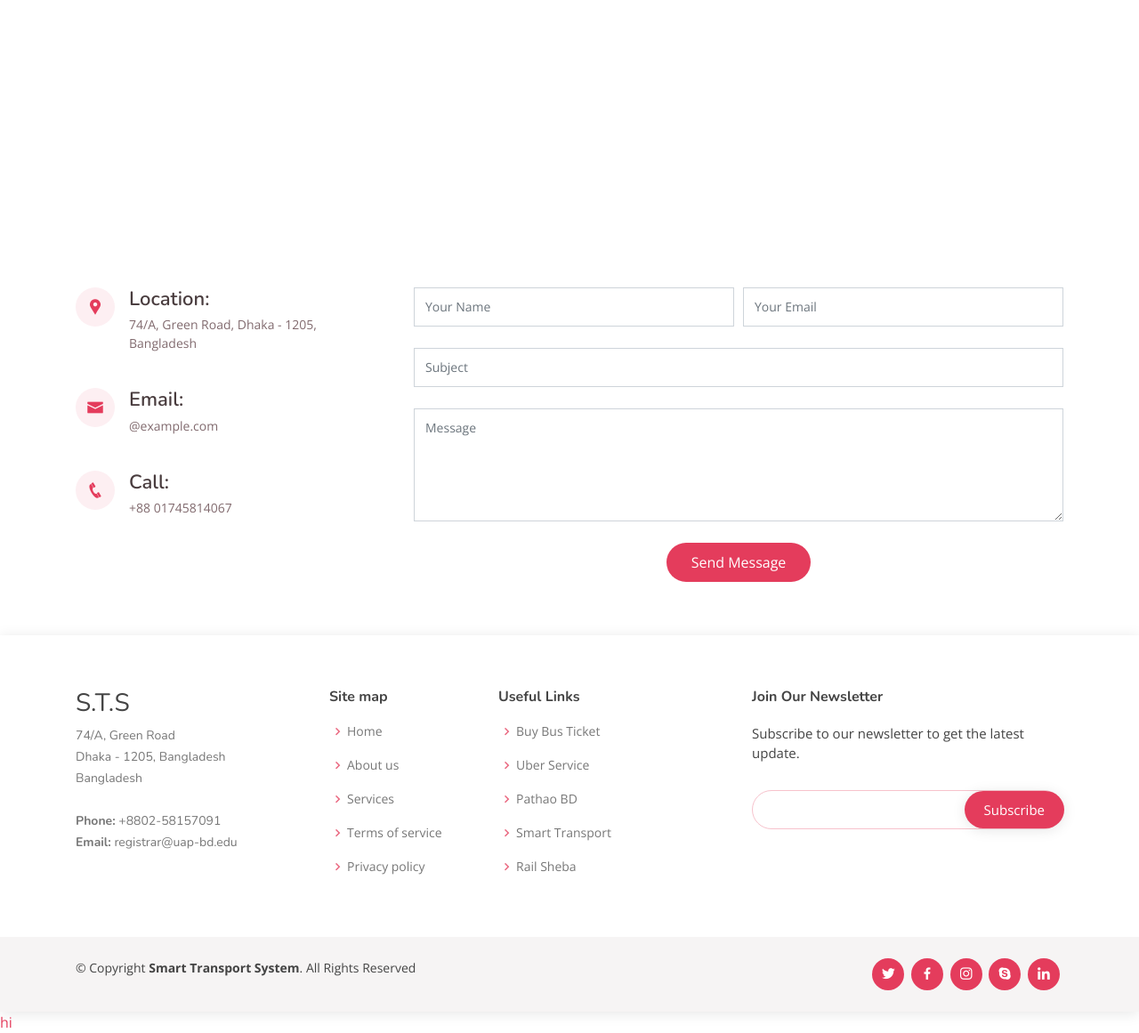
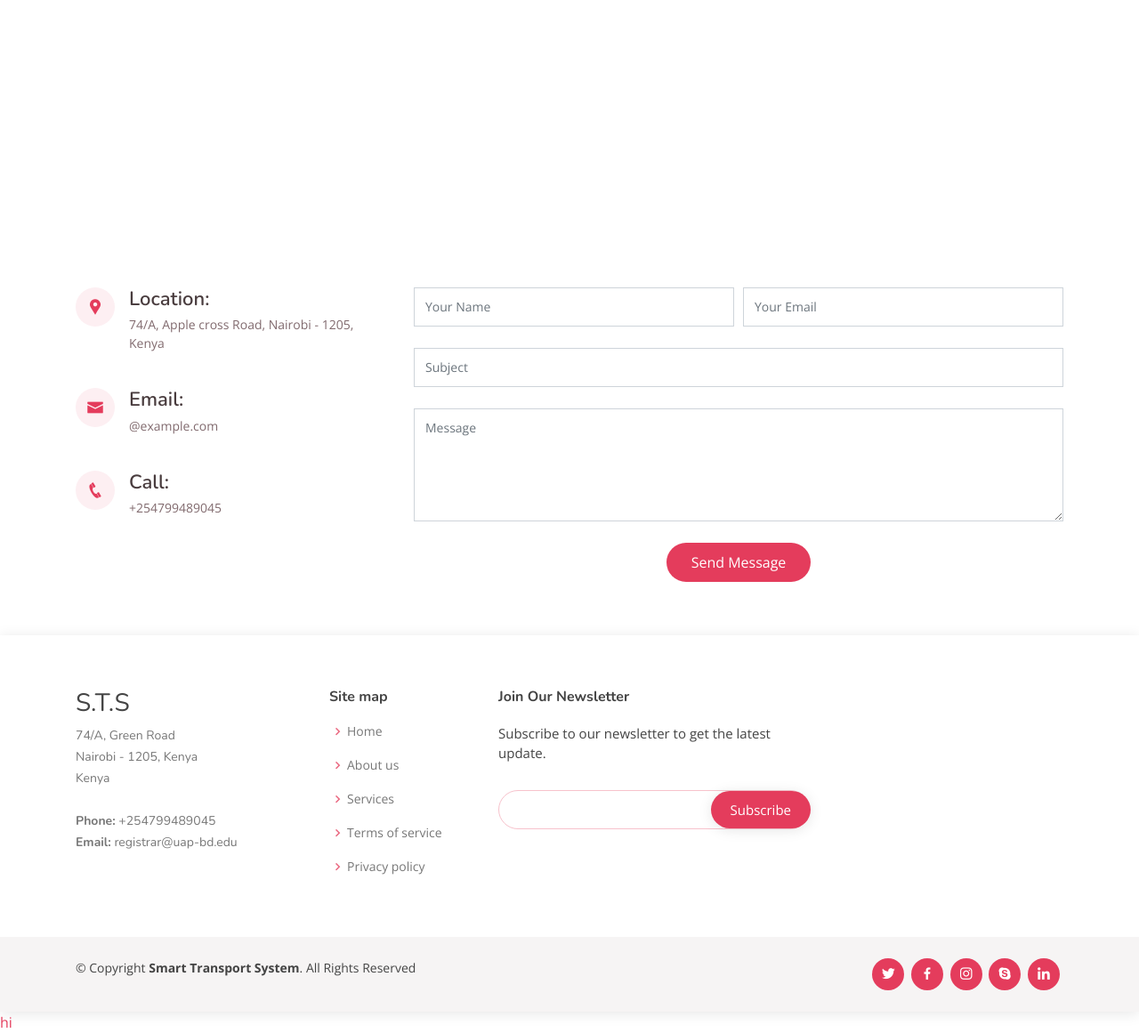
Before and after one commit to Kelvin-Wepo/niLOCATE, a Django app: page / in a window 1280 px wide. Shown: the part 1578-2739 px from the top of the page at 89% size. Run offline with Django 4.2, Linux system fonts and the light colour scheme; some libraries are stand-ins or nearby versions.

Commit message:
this commit modifies base.html

```diff
--- a/templates/accounts/base.html
+++ b/templates/accounts/base.html
@@ -8,7 +8,7 @@
   <meta charset="utf-8">
   <meta content="width=device-width, initial-scale=1.0" name="viewport">
 
-  <title>Smart Transport System</title>
+  <title>niLOCATE Transport System</title>
   <meta content="" name="description">
   <meta content="" name="keywords">
 
@@ -110,7 +110,7 @@ color: #ffffff; }
   <!-- ======= Hero Section ======= -->
   <section id="hero">
     <div class="hero-container" data-aos="zoom-out" data-aos-duration="1500">
-      <h3>Welcome to <strong>Smart Transport System</strong></h3>
+      <h3>Welcome to <strong>niLOCATE Transport System</strong></h3>
       <h1>find buses around <i class='bx bxs-bus bx-lg' style="color: #e43c5c;"></i>-<span class="type"></span></h1>
       <h2>Find local bus route, search between source and destination, search by bus name and more!</h2>
       <a href="#services" class="btn-get-started scrollto">Get Started</a>
@@ -252,7 +252,7 @@ color: #ffffff; }
               <div class="address">
                 <i class="icofont-google-map"></i>
                 <h4>Location:</h4>
-                <p>74/A, Green Road, Dhaka - 1205, Bangladesh</p>
+                <p>74/A, Apple cross Road, Nairobi - 1205, Kenya</p>
               </div>
 
               <div class="email">
@@ -264,7 +264,7 @@ color: #ffffff; }
               <div class="phone">
                 <i class="icofont-phone"></i>
                 <h4>Call:</h4>
-                <p>+88 01745814067</p>
+                <p>+254799489045</p>
               </div>
 
             </div>
@@ -320,9 +320,9 @@ color: #ffffff; }
             <h3>S.T.S</h3>
             <p>
               74/A, Green Road <br>
-              Dhaka - 1205, Bangladesh<br>
-              Bangladesh <br><br>
-              <strong>Phone:</strong> +8802-58157091<br>
+              Nairobi - 1205, Kenya<br>
+              Kenya<br><br>
+              <strong>Phone:</strong> +254799489045<br>
               <strong>Email:</strong> registrar@uap-bd.edu<br>
             </p>
           </div>
@@ -338,16 +338,6 @@ color: #ffffff; }
             </ul>
           </div>
 
-          <div class="col-lg-3 col-md-6 footer-links">
-            <h4>Useful Links</h4>
-            <ul>
-              <li><i class="bx bx-chevron-right"></i> <a href="#">Buy Bus Ticket</a></li>
-              <li><i class="bx bx-chevron-right"></i> <a href="#">Uber Service</a></li>
-              <li><i class="bx bx-chevron-right"></i> <a href="#">Pathao BD</a></li>
-              <li><i class="bx bx-chevron-right"></i> <a href="#">Smart Transport</a></li>
-              <li><i class="bx bx-chevron-right"></i> <a href="#">Rail Sheba</a></li>
-            </ul>
-          </div>
 
           <div class="col-lg-4 col-md-6 footer-newsletter">
             <h4>Join Our Newsletter</h4>
@@ -403,20 +393,20 @@ color: #ffffff; }
   // typed js
     var typed = new Typed('.type', {
       strings: [
-          "DHAKA CITY",
-          "MOHAMMADPUR",
-          "KHINGAON",
-          "UTTARA",
-          "PALLABI",
-          "BANASHREE",
-          "MOHAKHALI",
-          "RAMPURA",
-          "SHAHBAG",
-          "MIRPUR",
-          "DHANMONDI ",
-          "BADDA",
-          "BANANI",
-          "FARMGATE"
+          "WESTLANDS",
+          "KIKUYU",
+          "KINOO",
+          "UTAWALA",
+          "JUJA",
+          "RWAKA",
+          "GITHURAI",
+          "ROYSAMBU",
+          "KAHAWA WENDANI",
+          "NGONG",
+          "KAREN ",
+          "BURUBURU",
+          "UMOJA",
+          "DONHOLM"
       ],
       typeSpeed: 60,
       backSpeed: 60,
```
